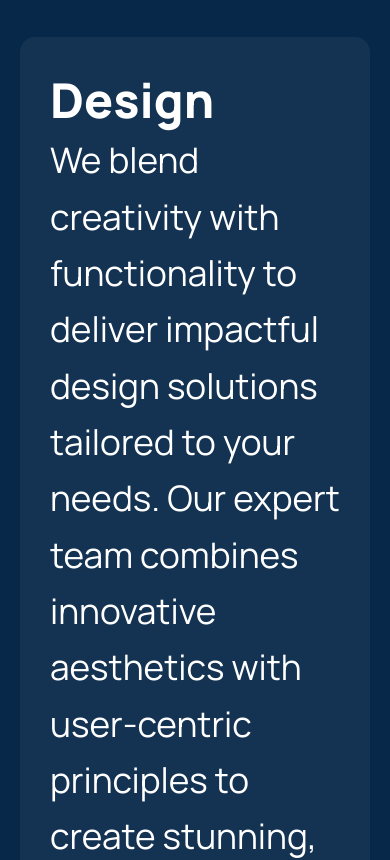
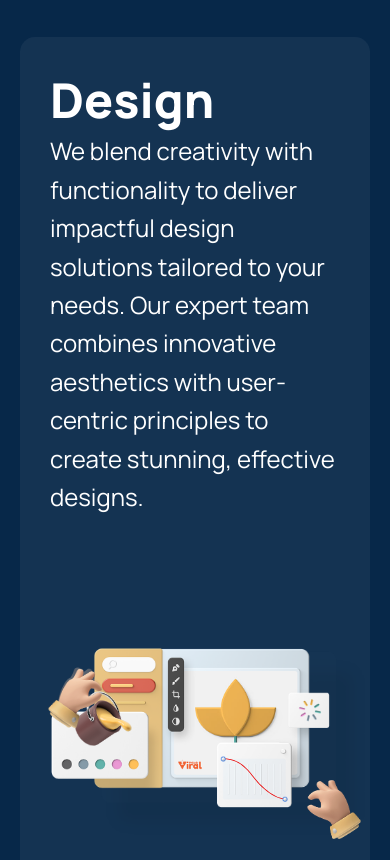
Before and after one commit to BonJenn/bontent, a Next.js app: page / in a window 390 px wide. Shown: the part 1220-2080 px from the top of the page. Built offline with nearby package versions, Linux system fonts and the light colour scheme.

Commit message:
Fixed another spacing issue

```diff
--- a/src/styles/services.module.css
+++ b/src/styles/services.module.css
@@ -85,7 +85,7 @@
   }
 
   .textContent {
-    font-size: 2em; /* Adjust font size for smaller screens */
+    font-size: 1.5rem; /* Adjust font size for smaller screens */
   }
 
   .imageRight {
```
